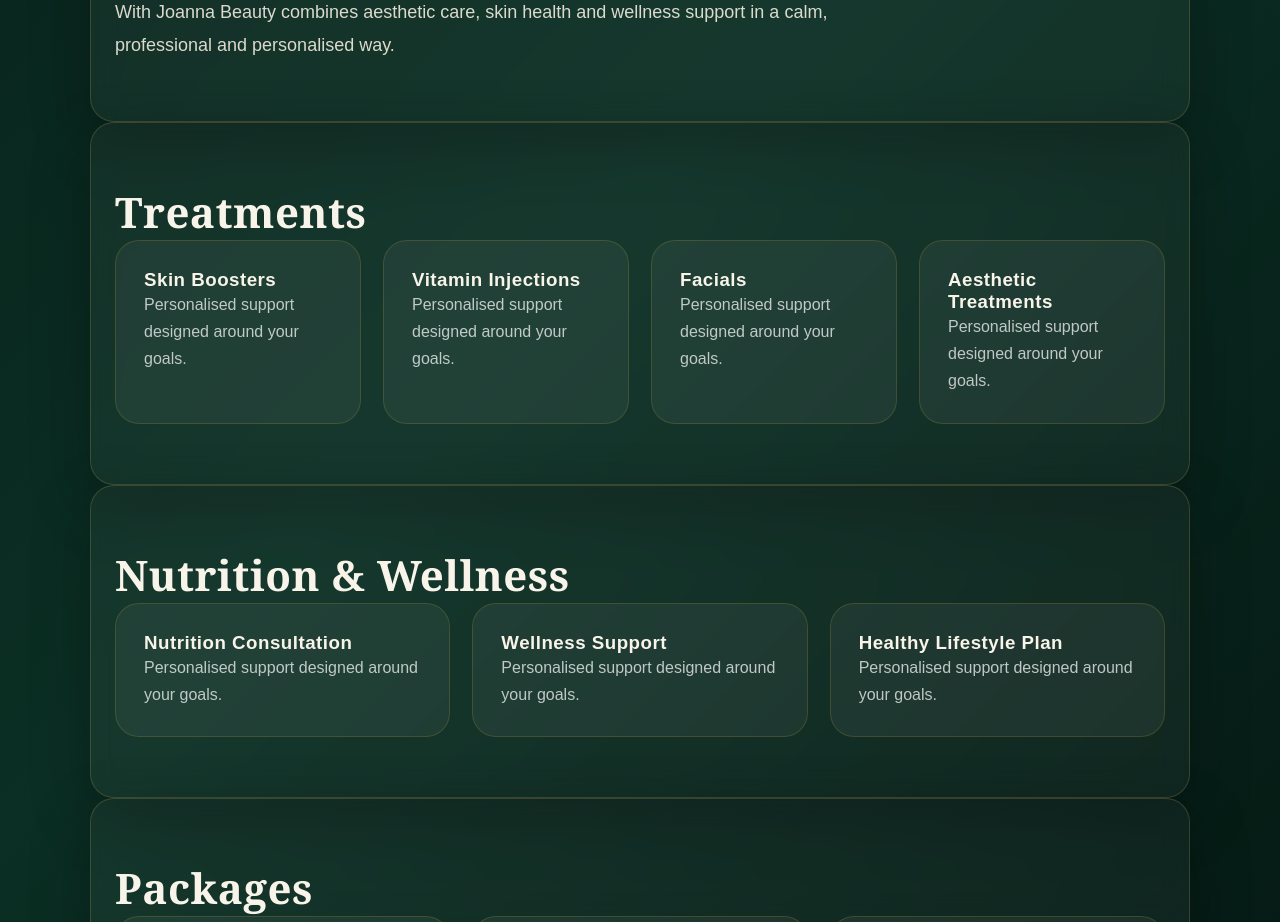
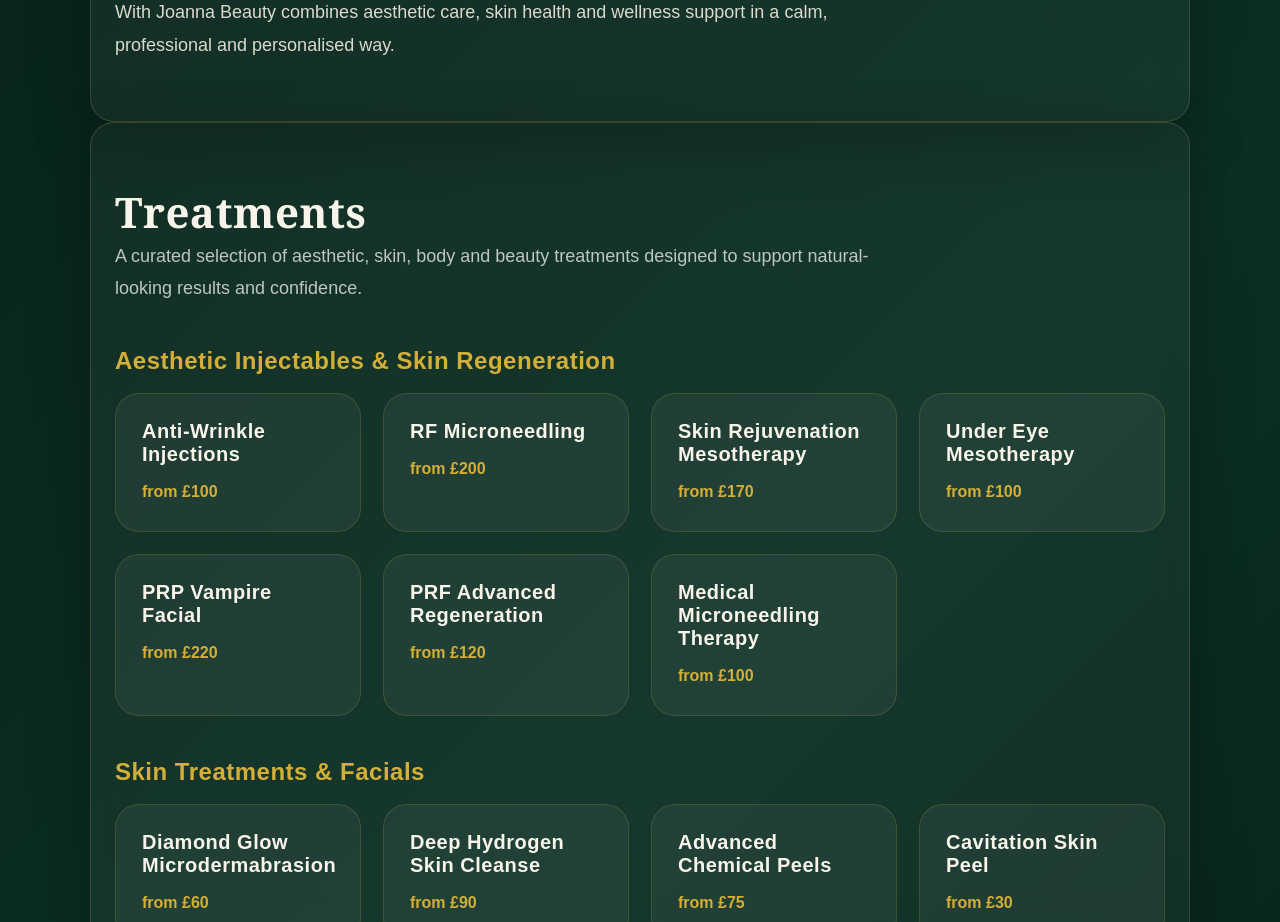
Before and after one commit to sjoanna2403-alt/with-joanna-website, a Next.js app: page / in a window 1280 px wide. Shown: the part 780-1702 px from the top of the page. Built offline with nearby package versions, Linux system fonts and the light colour scheme.

Commit message:
Update page.js

```diff
--- a/app/page.js
+++ b/app/page.js
@@ -116,7 +116,7 @@ export default function Home() {
       </section>
 
       <Section id="about" title={c.aboutTitle} text={c.aboutText} />
-      <Cards id="treatments" title={c.treatmentsTitle} items={["Skin Boosters", "Vitamin Injections", "Facials", "Aesthetic Treatments"]} />
+      <TreatmentSection />
       <Cards id="nutrition" title={c.nutritionTitle} items={["Nutrition Consultation", "Wellness Support", "Healthy Lifestyle Plan"]} />
       <Cards id="packages" title={c.packagesTitle} items={["Glow Package", "Skin & Wellness Package", "Confidence Package"]} />
       <Section id="faq" title={c.faqTitle} text="More information coming soon." />
@@ -160,3 +160,91 @@ function Cards({ id, title, items }) {
     </section>
   );
 }
+function TreatmentSection() {
+  const categories = [
+    {
+      title: "Aesthetic Injectables & Skin Regeneration",
+      items: [
+        ["Anti-Wrinkle Injections", "from £100"],
+        ["RF Microneedling", "from £200"],
+        ["Skin Rejuvenation Mesotherapy", "from £170"],
+        ["Under Eye Mesotherapy", "from £100"],
+        ["PRP Vampire Facial", "from £220"],
+        ["PRF Advanced Regeneration", "from £120"],
+        ["Medical Microneedling Therapy", "from £100"]
+      ]
+    },
+    {
+      title: "Skin Treatments & Facials",
+      items: [
+        ["Diamond Glow Microdermabrasion", "from £60"],
+        ["Deep Hydrogen Skin Cleanse", "from £90"],
+        ["Advanced Chemical Peels", "from £75"],
+        ["Cavitation Skin Peel", "from £30"],
+        ["Deep Pore Skin Cleansing", "from £55"],
+        ["Growth Factor Skin Therapy", "from £80"],
+        ["Non-Needle Glow Mesotherapy", "from £70"]
+      ]
+    },
+    {
+      title: "Hair Restoration",
+      items: [["PRP Hair Restoration Therapy", "from £220"]]
+    },
+    {
+      title: "Body Contouring & Wellness",
+      items: [
+        ["Body Pressure Therapy", "£50"],
+        ["Body Microdermabrasion Treatment", "£70"]
+      ]
+    },
+    {
+      title: "Brows & Beauty",
+      items: [
+        ["Luxury Brow Tint", "from £25"],
+        ["Powder Henna Brows", "£35"]
+      ]
+    }
+  ];
+
+  return (
+    <section id="treatments" style={{ maxWidth: 1100, margin: "0 auto", padding: "60px 24px" }}>
+      <h2 style={{ fontFamily: "Georgia, serif", fontSize: 42 }}>
+        Treatments
+      </h2>
+
+      <p style={{ fontSize: 18, lineHeight: 1.8, maxWidth: 760, color: "rgba(255,255,255,.72)" }}>
+        A curated selection of aesthetic, skin, body and beauty treatments designed to support natural-looking results and confidence.
+      </p>
+
+      {categories.map((category) => (
+        <div key={category.title} style={{ marginTop: 42 }}>
+          <h3 style={{ color: "#d4af37", fontSize: 24, marginBottom: 18 }}>
+            {category.title}
+          </h3>
+
+          <div style={{ display: "grid", gridTemplateColumns: "repeat(auto-fit,minmax(240px,1fr))", gap: 22 }}>
+            {category.items.map(([name, price]) => (
+              <div
+                key={name}
+                style={{
+                  background: "rgba(255,255,255,.05)",
+                  border: "1px solid rgba(212,175,55,.18)",
+                  borderRadius: 24,
+                  padding: 26
+                }}
+              >
+                <h4 style={{ fontSize: 20, marginBottom: 12 }}>
+                  {name}
+                </h4>
+
+                <p style={{ color: "#d4af37", fontWeight: 700 }}>
+                  {price}
+                </p>
+              </div>
+            ))}
+          </div>
+        </div>
+      ))}
+    </section>
+  );
+}
```
